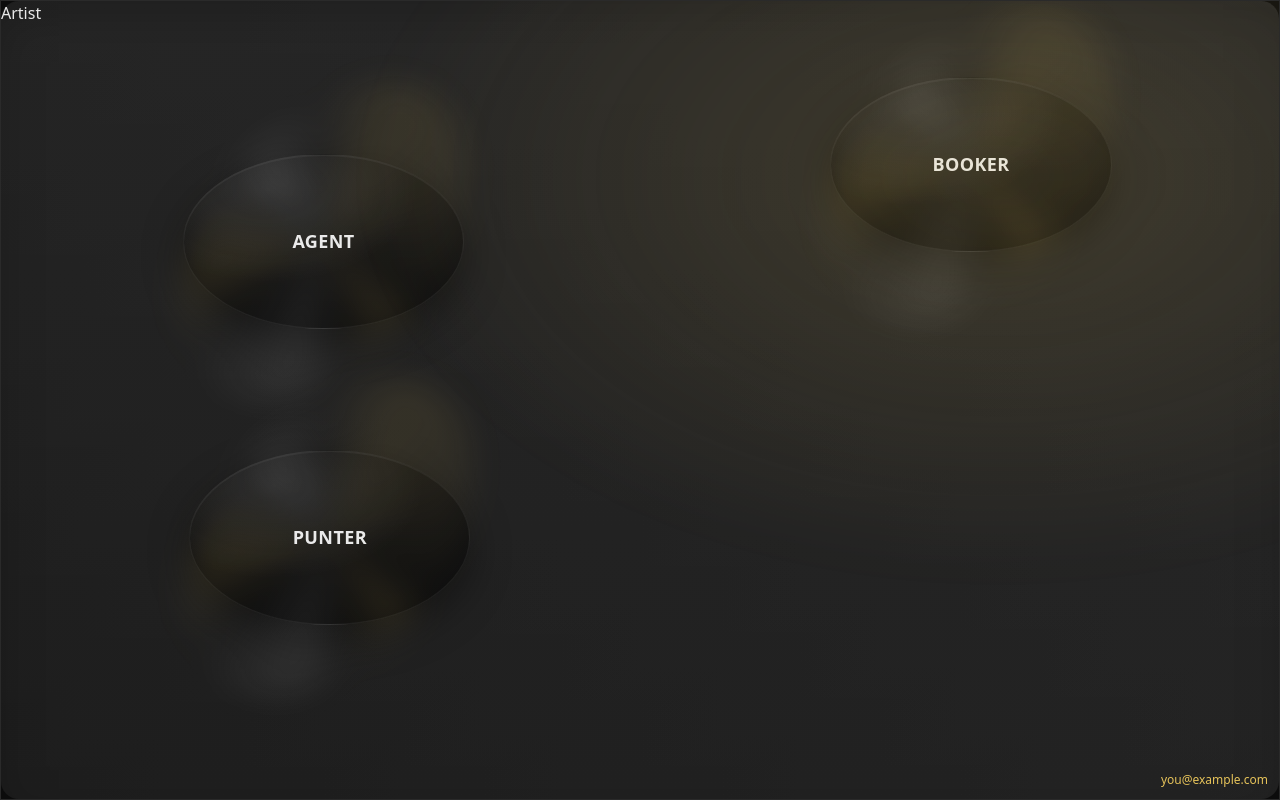
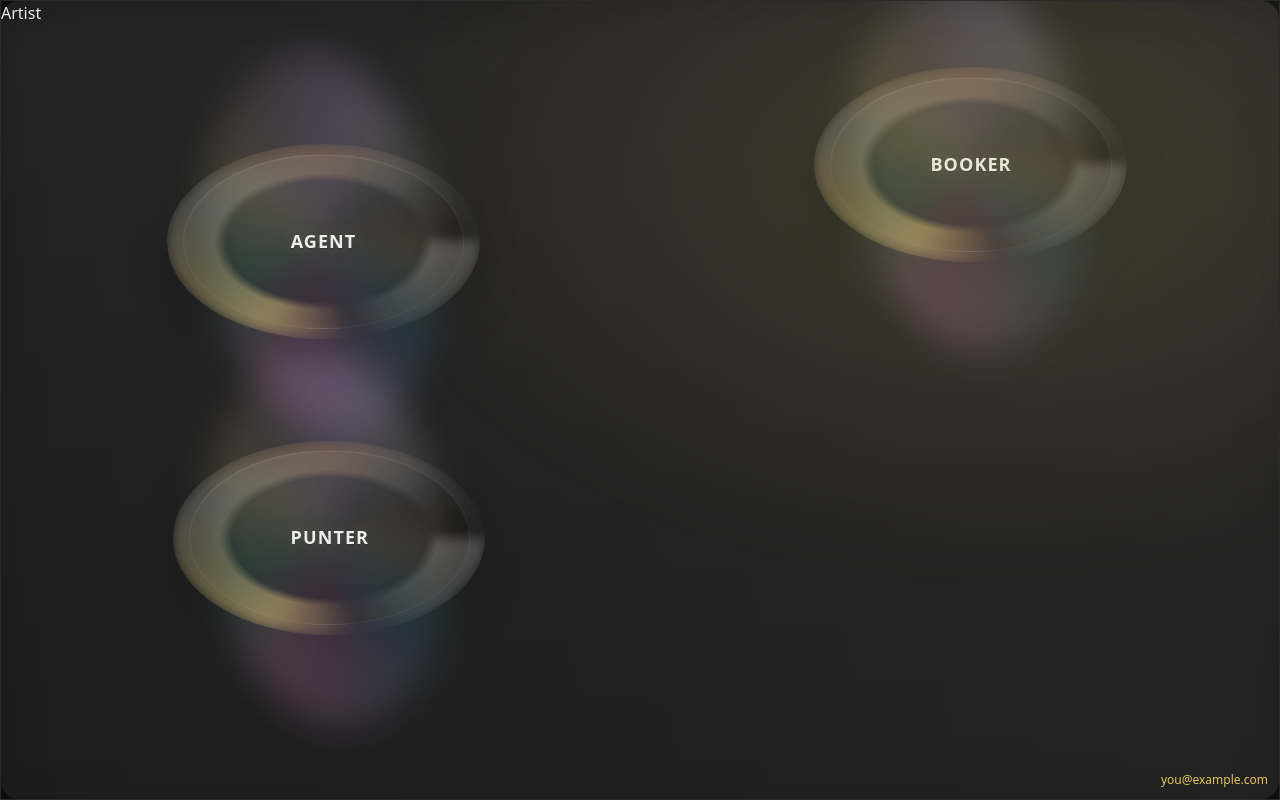
Before and after one commit to 11gabe11/11gabe11.github.io, a plain HTML site: page index.html in a window 1280 px wide. Drawn offline with Linux system fonts and the light colour scheme.

Commit message:
Update style.css

```diff
--- a/style.css
+++ b/style.css
@@ -257,3 +257,102 @@ a:hover{ color:#ffe09a; }
 .bubble.punter{ background-image:
   radial-gradient(120% 120% at 30% 20%, rgba(255,255,255,.10), transparent 45%),
   linear-gradient(180deg, #151515, #0d0d0d);}
+
+/* ==== Iridescent, glassy bubbles (overrides) ==== */
+
+/* tuning knobs */
+:root{
+  --bubble-size: 22%;        /* matches --d above; change here if you like */
+  --film-intensity: 0.16;    /* 0.10–0.24 good range */
+  --rim-intensity: 0.45;     /* 0.3–0.6 */
+  --sheen-speed: 22s;        /* slower = more languid */
+}
+
+/* keep your existing .stage as-is */
+
+/* base sphere: deeper glass, subtle internal vignette */
+.bubble{
+  --d: var(--bubble-size);
+  background:
+    radial-gradient(130% 130% at 35% 25%, rgba(255,255,255,.12), transparent 45%), /* inner highlight */
+    radial-gradient(80% 90% at 55% 70%, rgba(0,0,0,.35), transparent 60%),         /* internal shadow */
+    linear-gradient(180deg, #1b1b1b, #0d0d0d);                                     /* body */
+  border: 1px solid rgba(255,255,255,.08);
+  box-shadow:
+    0 18px 52px rgba(0,0,0,.45),
+    0 1px 0 rgba(255,255,255,.06) inset,
+    0 -12px 26px rgba(230,195,90,.05) inset;                                        /* faint gold warmth */
+}
+
+/* animated iridescent film sweeping around the bubble */
+.bubble::before{
+  content:"";
+  position:absolute; inset:-18%;
+  border-radius:50%;
+  pointer-events:none;
+  mix-blend-mode:screen;
+  filter: blur(18px);
+  animation: bubble-film-spin var(--sheen-speed) linear infinite;
+
+  /* multi-hue conic film + soft white grazes; alpha kept low for tastefulness */
+  background:
+    conic-gradient(from 0deg,
+      rgba(255,180,80, calc(var(--film-intensity) * .95)) 0deg,
+      rgba(80,200,255, calc(var(--film-intensity) * .85)) 50deg,
+      rgba(255,95,210, calc(var(--film-intensity) * .85)) 110deg,
+      rgba(90,255,200, calc(var(--film-intensity) * .75)) 170deg,
+      rgba(255,230,120, calc(var(--film-intensity) * .85)) 220deg,
+      rgba(180,130,255, calc(var(--film-intensity) * .75)) 280deg,
+      transparent 320deg),
+    radial-gradient(120% 120% at 28% 22%, rgba(255,255,255,.18), transparent 42%),
+    radial-gradient(120% 120% at 70% 78%, rgba(255,255,255,.10), transparent 50%);
+}
+
+@keyframes bubble-film-spin { to { transform: rotate(360deg); } }
+
+/* chrome-gold rim that catches light at the edges */
+.bubble::after{
+  content:"";
+  position:absolute; inset:-6%;
+  border-radius:50%;
+  pointer-events:none;
+  /* mask the rim so only the edge glows */
+  -webkit-mask: radial-gradient(closest-side, transparent 62%, black 70%, black 100%);
+          mask: radial-gradient(closest-side, transparent 62%, black 70%, black 100%);
+  background:
+    conic-gradient(from 90deg,
+      rgba(255,255,255,.22), rgba(255,255,255,0) 20%,
+      rgba(230,195,90, var(--rim-intensity)) 35%,
+      rgba(255,255,255,.18) 55%,
+      rgba(180,120,40, calc(var(--rim-intensity) * .7)) 75%,
+      rgba(255,255,255,.10) 90%,
+      transparent 100%);
+  mix-blend-mode: screen;
+  filter: blur(6px);
+}
+
+/* crisp label styling to read on the moving surface */
+.bubble span{
+  font-weight: 700;
+  letter-spacing: .06em;
+  text-transform: uppercase;
+  text-shadow:
+    0 1px 0 rgba(0,0,0,.45),
+    0 0 18px rgba(230,195,90,.18);  /* faint gold aura inside */
+}
+
+/* optional glassiness where supported */
+@supports (backdrop-filter: blur(1px)) {
+  .bubble { backdrop-filter: saturate(140%) blur(.6px); }
+}
+
+/* hover/focus: slightly brighten film and rim */
+.bubble:hover::before,
+.bubble:focus-visible::before { filter: blur(16px) brightness(1.08); }
+.bubble:hover::after,
+.bubble:focus-visible::after  { filter: blur(6px) brightness(1.10); }
+
+/* tiny phones: dial the diameter down a touch so collisions feel better */
+@media (max-width: 420px){
+  .bubble{ --d: calc(var(--bubble-size) - 2%); }
+}
```
